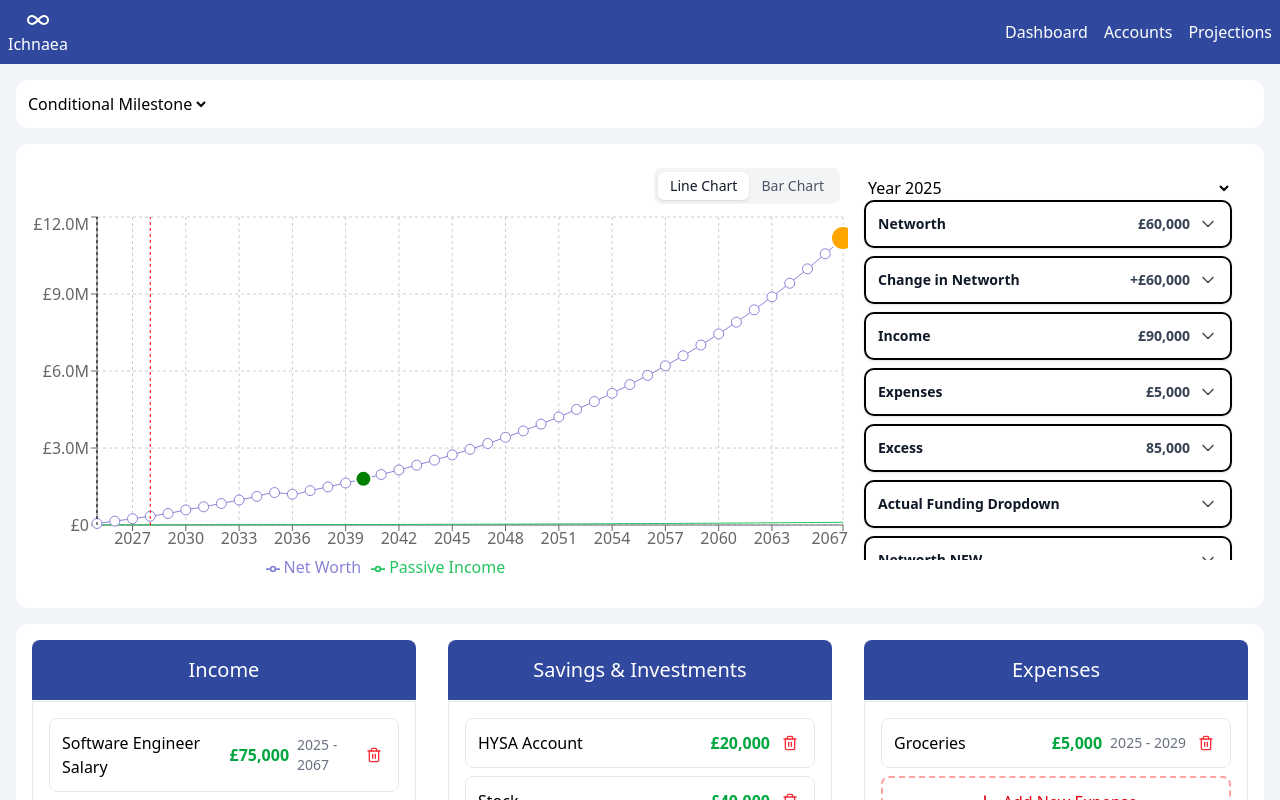
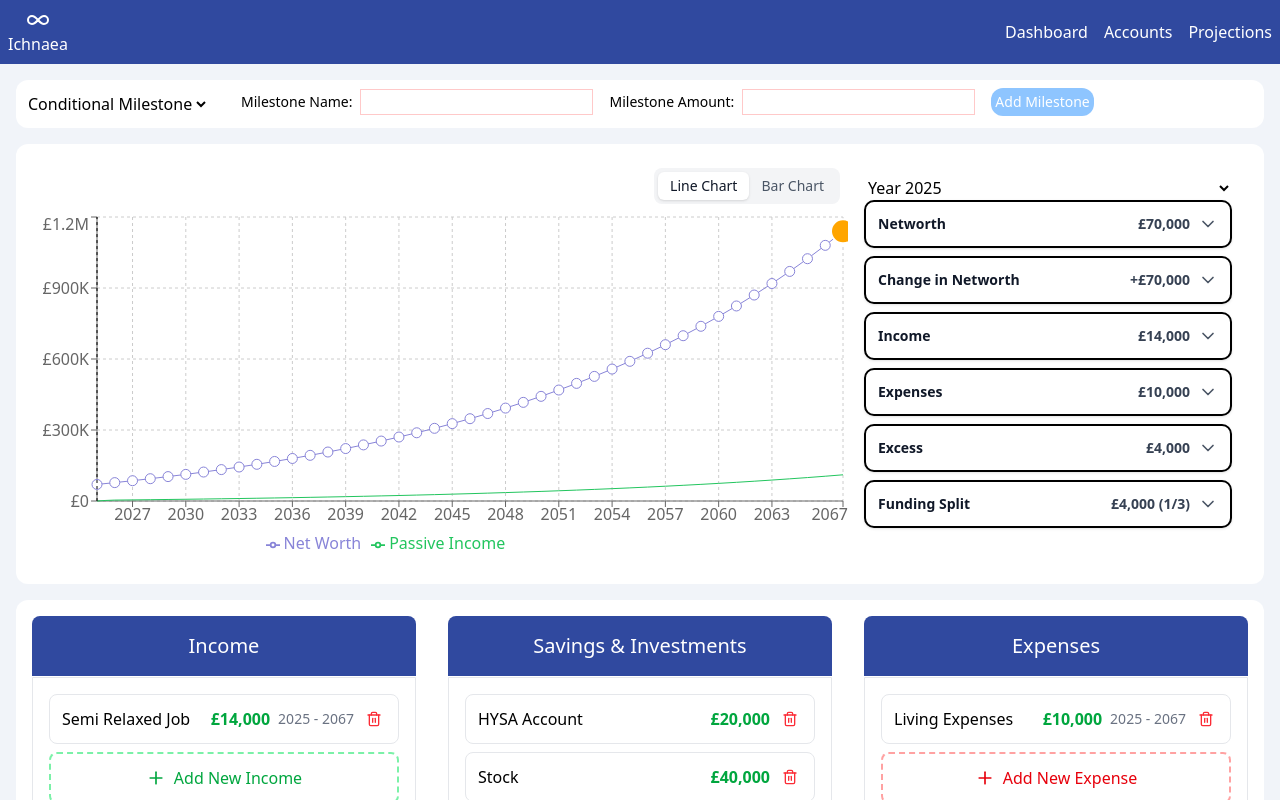
Before and after one commit to JSOClarke/ichnaea-main, a React (Vite) app: page /projections in a window 1280 px wide. Built offline with nearby package versions, Linux system fonts and the light colour scheme.

Commit message:
Added the dropdown item ability and cleaned up UI

```diff
--- a/src/AccountsContext.tsx
+++ b/src/AccountsContext.tsx
@@ -46,6 +46,17 @@ const accountData: Account[] = [
     monthlyContribution: 1000,
     priority: 1,
   },
+  {
+    id: nanoid(),
+    name: "Pension",
+    type: 2,
+    amount: 10000,
+    interestRate: 0.05,
+    monthlyRate: 12,
+    monthlyContribution: 0,
+    priority: 3,
+    isOverflow: false,
+  },
 ];
 
 // Provider component
--- a/src/ExpensesContext.tsx
+++ b/src/ExpensesContext.tsx
@@ -23,15 +23,15 @@ interface ExpensesProviderProps {
 const initialExpenses: Expense[] = [
   {
     id: nanoid(),
-    name: "Groceries",
-    amount: 5000,
-    category: "Food",
+    name: "Living Expenses",
+    amount: 10000,
+    category: "Living Expenses",
     type: "Variable",
     accountId: undefined,
-    notes: "Weekly groceries",
+    notes: "Living Expenses",
     duration: {
       start: 2025,
-      end: 2029,
+      end: 2067,
     },
   },
 ];
--- a/src/IncomeContext.tsx
+++ b/src/IncomeContext.tsx
@@ -26,26 +26,14 @@ interface IncomeProviderProps {
 const incomeData: Income[] = [
   {
     id: nanoid(),
-    name: "Software Engineer Salary",
-    amount: 75000,
+    name: "Semi Relaxed Job",
+    amount: 14000,
     category: "Employment",
     type: "Salary",
     notes: "Full-time position",
     duration: {
       start: 2025,
       end: 2067, // Working until 65
-    },
-  },
-  {
-    id: nanoid(),
-    name: "Freelance Projects",
-    amount: 15000,
-    category: "Self-Employment",
-    type: "Side Gig",
-    notes: "Weekend consulting",
-    duration: {
-      start: 2025,
-      end: 2035, // Side gig for 10 years
     },
   },
 ];
--- a/src/ProjectionsContext.tsx
+++ b/src/ProjectionsContext.tsx
@@ -1,5 +1,11 @@
-
-import React, { createContext, useState, useMemo, useContext, ReactNode, useEffect } from "react";
+import React, {
+  createContext,
+  useState,
+  useMemo,
+  useContext,
+  ReactNode,
+  useEffect,
+} from "react";
 import type { MilestoneType, YearDropdownItem } from "../types/types";
 import { useAccountContext } from "./AccountsContext";
 import { useExpensesContext } from "./ExpensesContext";
@@ -13,7 +19,9 @@ interface ProjectionsContextType {
   chartData: any[]; // Consider defining a more specific type for chartData
 }
 
-const ProjectionsContext = createContext<ProjectionsContextType | undefined>(undefined);
+const ProjectionsContext = createContext<ProjectionsContextType | undefined>(
+  undefined
+);
 
 export const ProjectionsProvider = ({ children }: { children: ReactNode }) => {
   const { accounts } = useAccountContext();
@@ -35,15 +43,26 @@ export const ProjectionsProvider = ({ children }: { children: ReactNode }) => {
     );
   }, [accounts, expenses, incomes, retirementAgeProjection]);
 
-  const yearArray = useMemo(() => chartData.map((year) => year.year), [chartData]);
+  const yearArray = useMemo(
+    () => chartData.map((year) => year.year),
+    [chartData]
+  );
 
   const initialMilestones: MilestoneType[] = [
-    { year: 2067, label: "Retirement Age", color: "orange", strokeColor: "white", radius: 12 },
-    { year: 2040, label: "Full Pension", color: "green", strokeColor: "white", radius: 8 },
+    {
+      year: 2067,
+      label: "Retirement Age",
+      color: "orange",
+      strokeColor: "white",
+      radius: 12,
+    },
   ];
 
-  const [milestones, setMilestones] = useState<MilestoneType[]>(initialMilestones);
-  const [yearDropdownItems, setYearDropdownItems] = useState<YearDropdownItem[]>([]);
+  const [milestones, setMilestones] =
+    useState<MilestoneType[]>(initialMilestones);
+  const [yearDropdownItems, setYearDropdownItems] = useState<
+    YearDropdownItem[]
+  >([]);
 
   useEffect(() => {
     const yearItems = yearArray.map((year) => ({
@@ -59,7 +78,9 @@ export const ProjectionsProvider = ({ children }: { children: ReactNode }) => {
       color: m.color,
     }));
 
-    setYearDropdownItems([...yearItems, ...milestoneItems].sort((a, b) => a.value - b.value));
+    setYearDropdownItems(
+      [...yearItems, ...milestoneItems].sort((a, b) => a.value - b.value)
+    );
   }, [yearArray, milestones]);
 
   const value = {
@@ -79,7 +100,9 @@ export const ProjectionsProvider = ({ children }: { children: ReactNode }) => {
 export const useProjectionsContext = () => {
   const context = useContext(ProjectionsContext);
   if (context === undefined) {
-    throw new Error("useProjectionsContext must be used within a ProjectionsProvider");
+    throw new Error(
+      "useProjectionsContext must be used within a ProjectionsProvider"
+    );
   }
   return context;
 };
--- a/src/components/TopBarRibbon.tsx
+++ b/src/components/TopBarRibbon.tsx
@@ -1,10 +1,15 @@
 import { useState } from "react";
 import Milestone from "./milestones/Milestone";
+import type { ChartData } from "../../types/types";
+import ConditionalMilestone from "./milestones/ConditionalMilestone";
+
 interface TopBarRibbonProps {
   yearArray: number[];
   setMilestones: (milestones: any) => void;
   yearDropdownItems: YearDropdownItem[];
+  chartData: ChartData[];
 }
+
 const selectors = [
   { label: "Conditional Milestone", value: "conditionalMilestone" },
   { label: "Year Milestone", value: "yearMilestone" },
@@ -14,22 +19,38 @@ export default function TopBarRibbon({
   yearArray,
   setMilestones,
   yearDropdownItems,
+  chartData,
 }: TopBarRibbonProps) {
-  const [milestoneSelected, setMilestoneSelected] = useState("");
+  const [milestoneSelected, setMilestoneSelected] = useState(
+    selectors[0].value
+  );
+
+  const handleSelectorChange = (e: React.ChangeEvent<HTMLSelectElement>) => {
+    setMilestoneSelected(e.target.value);
+    // Remove focus from the select element
+    e.target.blur();
+  };
+
   return (
     <div className="flex gap-4 min-h-8">
       <select
         name="seletors"
         id="selectors"
-        onChange={(e) => setMilestoneSelected(e.target.value)}
+        onChange={handleSelectorChange}
+        value={milestoneSelected}
       >
         {selectors.map((opt) => {
-          return <option value={opt.value}>{opt.label}</option>;
+          return (
+            <option key={opt.value} value={opt.value}>
+              {opt.label}
+            </option>
+          );
         })}
       </select>
       {/* <button className="bg-[#30499f] text-white px-4 py-2 rounded-xl">
         Milestones
       </button> */}
+      <div>
         {milestoneSelected === "yearMilestone" ? (
           <Milestone
             yearArray={yearArray}
@@ -38,5 +59,17 @@ export default function TopBarRibbon({
           />
         ) : null}
       </div>
+      <div>
+        {" "}
+        {milestoneSelected === "conditionalMilestone" ? (
+          <ConditionalMilestone
+            yearArray={yearArray}
+            setMilestones={setMilestones}
+            yearDropdownItems={yearDropdownItems}
+            chartData={chartData}
+          />
+        ) : null}
+      </div>
+    </div>
   );
 }
--- /dev/null
+++ b/src/components/milestones/ConditionalMilestone.tsx
@@ -0,0 +1,92 @@
+import { useState } from "react";
+import type {
+  ChartData,
+  MilestoneType,
+  YearDropdownItem,
+} from "../../../types/types";
+import FormattedNumberInput from "../ui/FormattedNumberInput";
+
+interface ConditionalMilestoneProps {
+  yearArray: number[];
+  setMilestones: (milestones: any) => void;
+  yearDropdownItems: YearDropdownItem[];
+  chartData: ChartData[];
+}
+
+export default function ConditionalMilestone({
+  yearArray,
+  setMilestones,
+  yearDropdownItems,
+  chartData,
+}: ConditionalMilestoneProps) {
+  const [milestoneAmount, setMilestoneAmount] = useState<number>();
+  const [milestoneTitle, setMilestoneTitle] = useState<string>();
+  const [isOpen, setIsOpen] = useState<boolean>(true);
+
+  function findConditionalMilestone(amount: number) {
+    if (!amount) {
+      return null;
+    }
+    const conditonalMilestoneYear = chartData.find(
+      (entry) => entry.netWorth >= 100000
+    );
+    console.log("conditional milestone data", conditonalMilestoneYear);
+    return conditonalMilestoneYear;
+  }
+
+  function handleMilestoneAdd() {
+    if (!milestoneAmount) {
+      return null;
+    }
+
+    const foundConditionalYear = findConditionalMilestone(milestoneAmount);
+    if (!foundConditionalYear) {
+      return null;
+    }
+    const newMilestones: MilestoneType = {
+      year: foundConditionalYear.year,
+      label: milestoneTitle,
+      color: "red",
+      strokeColor: "white",
+      radius: 8,
+    };
+    setMilestones((prev) => [...prev, newMilestones]);
+    setMilestoneTitle("");
+    setMilestoneAmount("");
+  }
+  return (
+    <div className="flex items-center">
+      <div className="flex items-center ">
+        <label className="text-sm mr-2">Milestone Name:</label>
+        <input
+          type="text"
+          value={milestoneTitle}
+          className="border border-red-200 mr-2"
+          onChange={(e) => setMilestoneTitle(e.target.value)}
+        />
+      </div>
+      <div className="flex items-center justify-center px-2">
+        <label className="text-sm mr-2">Milestone Amount:</label>
+        <input
+          type="number"
+          value={milestoneAmount}
+          className="border border-red-200 mr-2"
+          onChange={(e) => setMilestoneAmount(Number(e.target.value))}
+        />{" "}
+      </div>
+      <div>
+        <button
+          onClick={() => handleMilestoneAdd()}
+          className="bg-blue-300 text-white p-1 text-sm rounded-xl flex items-center justify-center hover:bg-blue-900"
+        >
+          {" "}
+          Add Milestone
+        </button>
+      </div>
+      {/* <div className="flex">
+        <label>Color</label>
+        <input type="text" className="border border-red-200" />
+      </div> */}
+    </div>
+  );
+}
--- a/src/components/projectionSidebar/ActualFundingDropdown.tsx
+++ b/src/components/projectionSidebar/ActualFundingDropdown.tsx
@@ -8,9 +8,25 @@ interface ActualFundingDropdownProps {
 export default function ActualFundingDropdown({
   yearData,
 }: ActualFundingDropdownProps) {
+  const lengthOfFundedAccounts = yearData.chartAccounts.filter(
+    (acc) => acc.fundedAnnualContribution > 0
+  ).length;
+  const totalNumberOfAccounts = yearData.chartAccounts.filter(
+    (acc) => acc.fundedAnnualContribution >= 0
+  ).length;
+
+  // console.log("numberOfFundedAccounts", numberOfFundedAccounts);
+
+  const totalAmountFunded = yearData.chartAccounts.reduce((curr, acc) => {
+    return curr + acc.fundedAnnualContribution;
+  }, 0);
   return (
     <div>
-      <UniversalDropdown title="Actual Funding Dropdown" defaultOpen={false}>
+      <UniversalDropdown
+        title="Funding Split"
+        defaultOpen={false}
+        totalAmount={`£${totalAmountFunded.toLocaleString()} (${lengthOfFundedAccounts}/${totalNumberOfAccounts}) `}
+      >
         {yearData.chartAccounts.map((chartAcc) => {
           return (
             <DropdownItem
--- a/src/components/projectionSidebar/ExcessDropdown.tsx
+++ b/src/components/projectionSidebar/ExcessDropdown.tsx
@@ -17,9 +17,9 @@ export default function ExcessDropdown({ yearData }: ExcessDropdown) {
       <UniversalDropdown
         title="Excess"
         defaultOpen={false}
-        totalAmount={yearExcess}
+        totalAmount={`£${yearExcess}`}
       >
-        <DropdownItem label="Total Excess" value={yearExcess} />
+        <DropdownItem label="Total Excess" value={`£${yearExcess}`} />
       </UniversalDropdown>
     </div>
   );
--- a/src/components/projectionSidebar/MoneyProjectionsChart.tsx
+++ b/src/components/projectionSidebar/MoneyProjectionsChart.tsx
@@ -173,12 +173,12 @@ export default function MoneyProjectionChart({
                 activeDot={false}
               />
 
-              <ReferenceLine
+              {/* <ReferenceLine
                 x={2028}
                 stroke="red"
                 strokeDasharray="3 3"
                 label={{ value: "2028", position: "top", fill: "red" }}
-              />
+              /> */}
               <ReferenceLine
                 x={yearBreakdown}
                 stroke="black"
@@ -239,13 +239,13 @@ export default function MoneyProjectionChart({
                 }}
                 style={{ cursor: "pointer" }}
               />
-
+              {/*
               <ReferenceLine
                 x={2028}
                 stroke="red"
                 strokeDasharray="3 3"
                 label={{ value: "2028", position: "top", fill: "red" }}
-              />
+              /> */}
               <ReferenceLine
                 x={yearBreakdown}
                 stroke="black"
--- a/src/components/projectionSidebar/ProjectionsBreakdown.tsx
+++ b/src/components/projectionSidebar/ProjectionsBreakdown.tsx
@@ -93,7 +93,7 @@ export default function ProjectionBreakdown({
         /> */}
         <ExcessDropdown yearData={findYearData(year)} />
         <ActualFundingDropdown yearData={findYearData(year)} />
-        <NetworthDrop yearData={findYearData(year)} />
+        {/* <NetworthDrop yearData={findYearData(year)} /> */}
       </div>
     </div>
   );
--- a/src/pages/ProjectionsPlan.tsx
+++ b/src/pages/ProjectionsPlan.tsx
@@ -12,7 +12,7 @@ export default function ProjectionsPlan() {
   const [yearBreakdown, setYearBreakdown] = useState<number>(
     chartData[0]?.year
   );
-  console.log("yearbreakdown", yearBreakdown);
+  console.log("chartData", chartData);
   const yearArray = useMemo(
     () => chartData.map((year) => year.year),
     [chartData]
@@ -24,6 +24,7 @@ export default function ProjectionsPlan() {
           yearArray={yearArray}
           setMilestones={setMilestones}
           yearDropdownItems={yearDropdownItems}
+          chartData={chartData}
         />
       </div>
       {/* <div className="mb-4 bg-white p-2 flex rounded-xl ">
@@ -33,7 +34,7 @@ export default function ProjectionsPlan() {
           yearDropdownItems={yearDropdownItems}
         />
       </div> */}
-      <div className="top-container flex w-full h-[80%]  p-4 bg-white rounded-xl">
+      <div className="top-container flex w-full h-[80%]  p-4 bg-white rounded-xl max-h-110">
         <div className="w-4/5 h-full outline-none shadow-none">
           <MoneyProjectionChart
             chartData={chartData}
```
Lines whose indentation alone changed are shown as unchanged.
